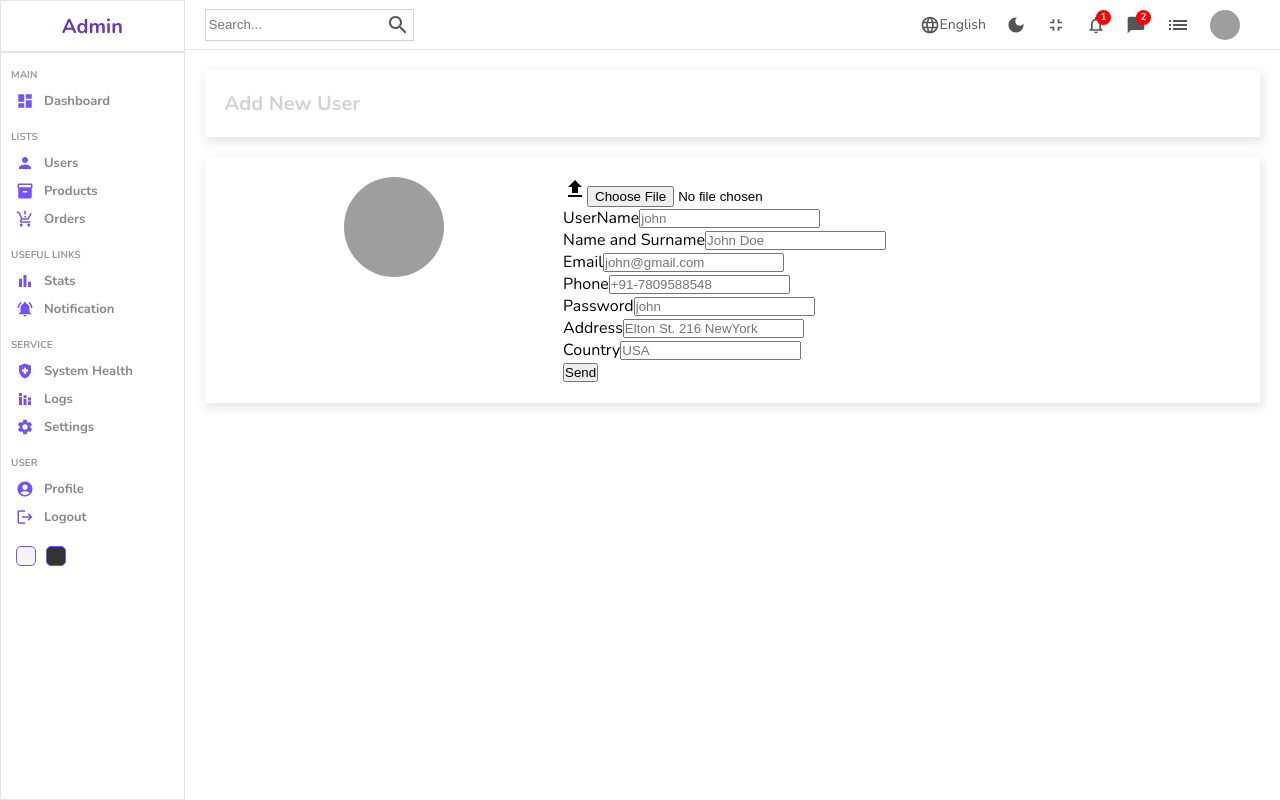
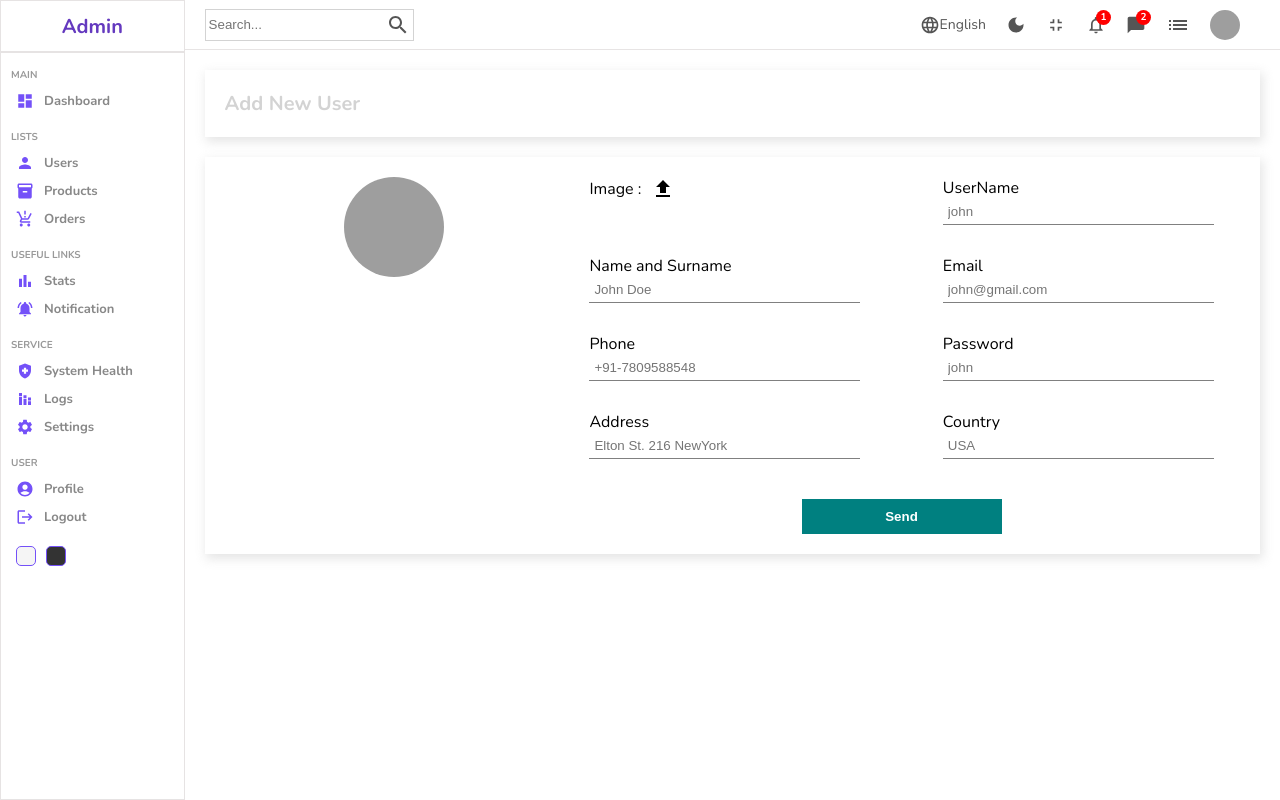
Before and after one commit to imsikun/admin_panel, a React (Create React App) app: page /users/new in a window 1280 px wide. Built offline with nearby package versions, Linux system fonts and the light colour scheme; grey boxes are pictures that could not be loaded.

Commit message:
add new user page complete

```diff
--- a/src/pages/new/New.jsx
+++ b/src/pages/new/New.jsx
@@ -22,9 +22,9 @@ function New() {
             <form>
               <div className='formInput'>
                 <label htmlFor='file'>
-                  <FileUploadIcon />
+                  Image : <FileUploadIcon className='icon' />
                 </label>
-                <input type='file' id='file' />
+                <input type='file' id='file' style={{ display: 'none' }} />
               </div>
               <div className='formInput'>
                 <label htmlFor='userName'>UserName</label>
--- a/src/pages/new/new.scss
+++ b/src/pages/new/new.scss
@@ -30,6 +30,44 @@
       }
       .right {
         flex: 2;
+
+        form {
+          display: flex;
+          flex-wrap: wrap;
+          gap: 30px;
+          justify-content: space-around;
+
+          .formInput {
+            width: 40%;
+
+            label {
+              display: flex;
+              align-items: center;
+              gap: 10px;
+            }
+
+            input {
+              width: 100%;
+              padding: 5px;
+              border: none;
+              border-bottom: 1px solid gray;
+
+              &:hover {
+                outline: none;
+              }
+            }
+          }
+          button {
+            width: 200px;
+            padding: 10px;
+            border: none;
+            background-color: teal;
+            color: #fff;
+            font-weight: bold;
+            cursor: pointer;
+            margin-top: 10px;
+          }
+        }
       }
     }
   }
```
